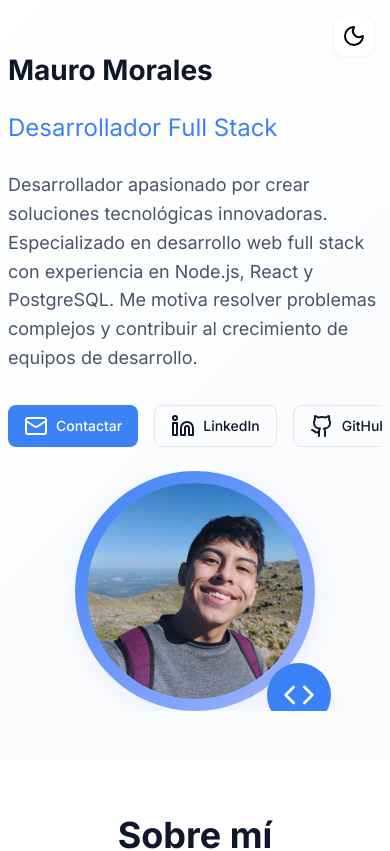
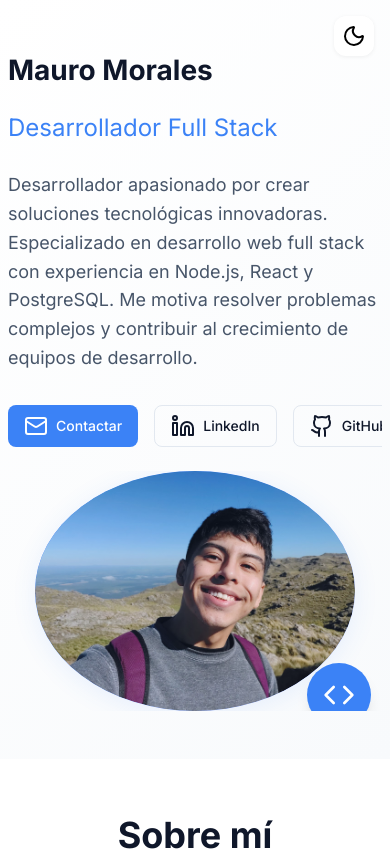
Before and after one commit to MauroMoraless/mauroms-portfolio, a React (Vite) app: page / in a window 390 px wide. Shown: the top 851 px of the page. Built offline with nearby package versions, Linux system fonts and the light colour scheme.

Commit message:
fix: estilos mobile en la foto

```diff
--- a/src/index.css
+++ b/src/index.css
@@ -579,6 +579,21 @@ body {
     min-width: 0;
     max-width: 100vw;
     overflow-x: hidden;
+  }
+  .profile-image,
+  .profile-image-inner {
+    width: 100vw !important;
+    max-width: 320px;
+    height: auto !important;
+    min-width: 0;
+    margin-left: auto;
+    margin-right: auto;
+  }
+  .profile-image-inner img {
+    width: 100%;
+    height: auto;
+    object-fit: cover;
+    border-radius: 50%;
   }
 
   .container {
```
